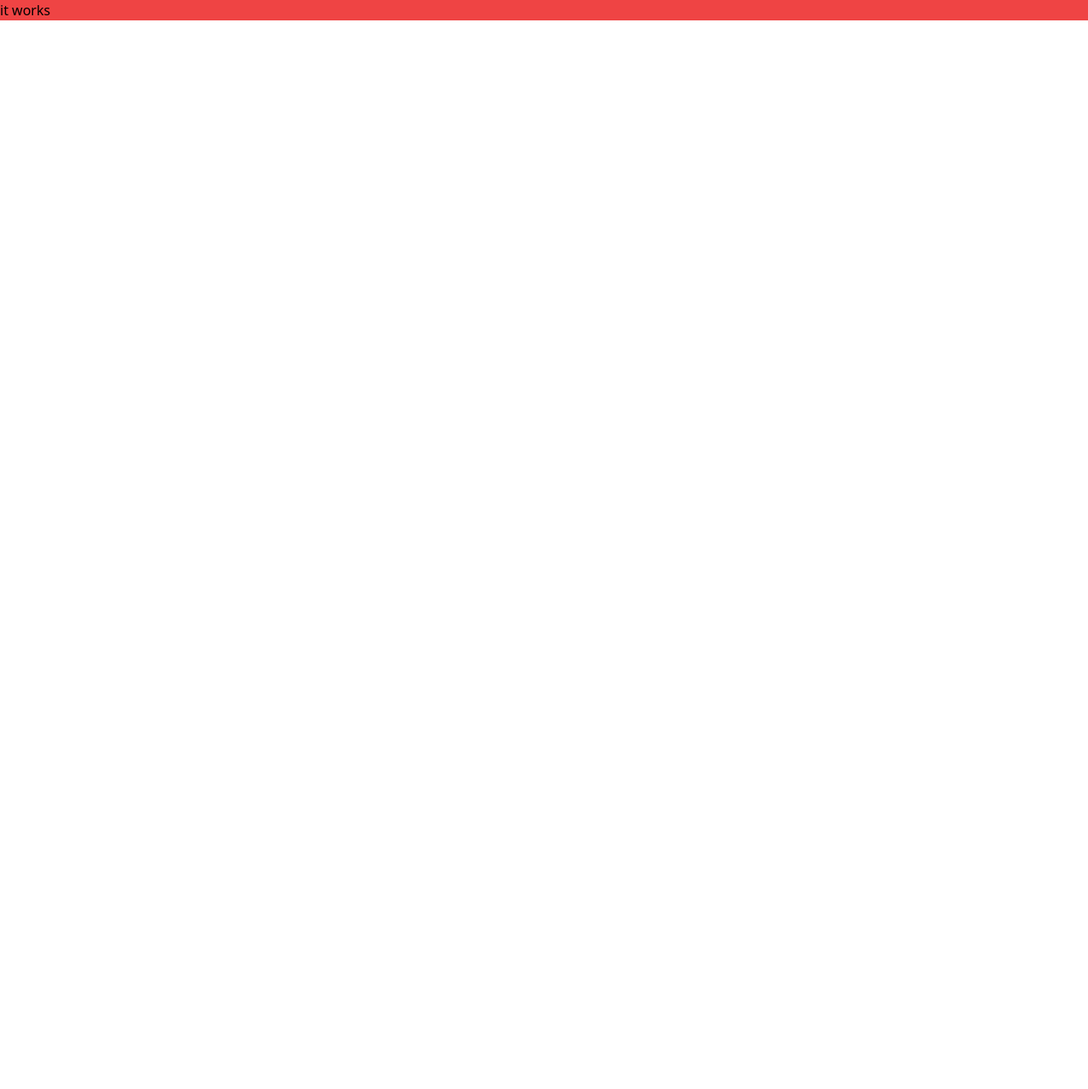
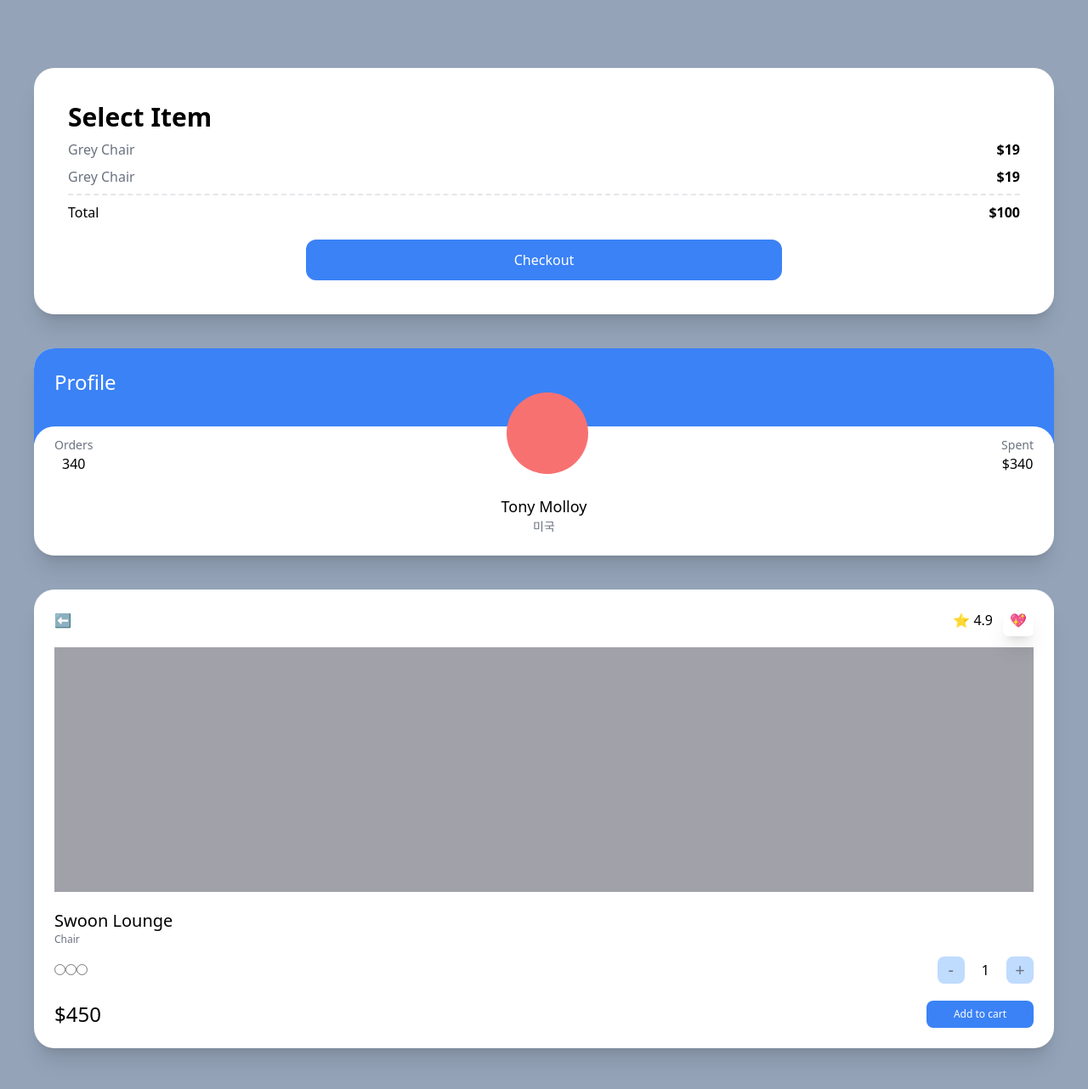
Before and after one commit to 2dowon/NomadCoders_CarrotMarket, a Next.js app: page / in a window 1280 px wide. Shown: the top 1282 px of the page at 85% size. Before the commit the page ends 800 px from the top, so only its background shows below. Built offline with nearby package versions, Linux system fonts and the light colour scheme.

Commit message:
💄 Test Drive part for TailwindCSS

```diff
--- a/pages/index.tsx
+++ b/pages/index.tsx
@@ -2,8 +2,83 @@
 
 const Home: NextPage = () => {
   return (
-    <div className="bg-red-500">
-      <h1 className="text-black">it works</h1>
+    <div className="grid gap-10 bg-slate-400 py-20 px-10">
+      <div className="rounded-3xl bg-white p-10 shadow-xl">
+        <span className="text-3xl font-semibold">Select Item</span>
+        <div className="my-2 flex justify-between">
+          <span className="text-gray-500">Grey Chair</span>
+          <span className="font-semibold">$19</span>
+        </div>
+        <div className="flex justify-between">
+          <span className="text-gray-500">Grey Chair</span>
+          <span className="font-semibold">$19</span>
+        </div>
+        <div className="mt-2 flex justify-between border-t-2 border-dashed pt-2">
+          <span>Total</span>
+          <span className="font-semibold">$100</span>
+        </div>
+        <div className="mx-auto mt-5 w-2/4  rounded-xl bg-blue-500 p-3 text-center text-white">
+          Checkout
+        </div>
+      </div>
+      <div className="overflow-hidden rounded-3xl bg-white shadow-xl">
+        <div className="bg-blue-500 p-6 pb-14">
+          <span className="text-2xl text-white">Profile</span>
+        </div>
+        <div className="relative -top-5 rounded-3xl bg-white p-6">
+          <div className="relative -top-16 flex items-end justify-between">
+            <div className="flex flex-col items-center">
+              <span className="text-sm text-gray-500">Orders</span>
+              <span className="font-medium">340</span>
+            </div>
+            <div className="h-24 w-24 rounded-full bg-red-400" />
+            <div className="flex flex-col items-center">
+              <span className="text-sm text-gray-500">Spent</span>
+              <span className="font-medium">$340</span>
+            </div>
+          </div>
+          <div className="relative  -mt-10 -mb-5 flex flex-col items-center">
+            <span className="text-lg font-medium">Tony Molloy</span>
+            <span className="text-sm text-gray-500">미국</span>
+          </div>
+        </div>
+      </div>
+      <div className="rounded-3xl bg-white p-6 shadow-xl">
+        <div className="mb-5 flex items-center justify-between">
+          <span>⬅️</span>
+          <div className="space-x-3">
+            <span>⭐️ 4.9</span>
+            <span className="rounded-md p-2 shadow-xl">💖</span>
+          </div>
+        </div>
+        <div className="mb-5 h-72 bg-zinc-400" />
+        <div className="flex flex-col">
+          <span className="text-xl font-medium">Swoon Lounge</span>
+          <span className="text-xs text-gray-500">Chair</span>
+          <div className="mt-3 mb-5 flex items-center justify-between">
+            <div>
+              <input type="radio" />
+              <input type="radio" />
+              <input type="radio" />
+            </div>
+            <div className="flex items-center space-x-5">
+              <button className=" flex aspect-square w-8 items-center justify-center rounded-lg bg-blue-200 text-xl text-gray-500">
+                -
+              </button>
+              <span>1</span>
+              <button className=" flex aspect-square w-8 items-center justify-center rounded-lg bg-blue-200 text-xl text-gray-500">
+                +
+              </button>
+            </div>
+          </div>
+          <div className="flex items-center justify-between">
+            <span className="text-2xl font-medium">$450</span>
+            <button className="rounded-lg bg-blue-500 py-2 px-8 text-center text-xs text-white">
+              Add to cart
+            </button>
+          </div>
+        </div>
+      </div>
     </div>
   );
 };
```
